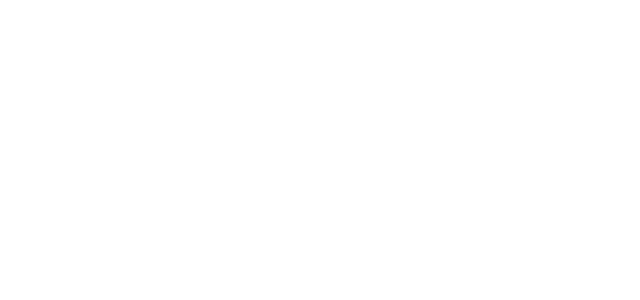
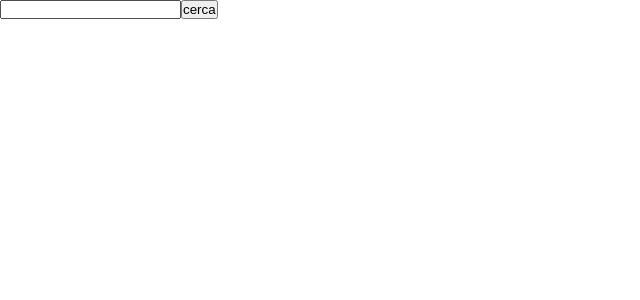
Before and after one commit to LorenzoOgnibene/vite-boolflix, a Vue app: page / in a window 1280 px wide. Shown: the top 300 px of the page, without its empty margins (0-640 px from the left). Built offline with nearby package versions, Linux system fonts and the light colour scheme.

Commit message:
Add search movie.

```diff
--- a/package.json
+++ b/package.json
@@ -9,6 +9,7 @@
     "preview": "vite preview"
   },
   "dependencies": {
+    "axios": "^1.2.2",
     "sass": "^1.57.1",
     "vue": "^3.2.45"
   },
--- a/src/App.vue
+++ b/src/App.vue
@@ -7,15 +7,15 @@ export default{
   components:{
     AppHeader,
     AppMain,
-  },
+
   data() {
     return {
       store,
     }
   },
 
+ }
 }
-
 </script>
 
 <template>
--- a/src/components/AppHeader.vue
+++ b/src/components/AppHeader.vue
@@ -1,13 +1,43 @@
 <script>
+    import axios from 'axios';
+    import { store } from '../store'
     export default {
         name : 'AppHeader',
-    }
+
+
+    data() {
+        return {
+            store,
+            apiUrl : 'https://api.themoviedb.org/3/search/movie',
+            apiKey : '4c2c925074dfd974675224d92a594272',
+        }
+    },
+    methods: {
+        getMovies(querySearch){
+                axios.get(this.apiUrl,{
+                    params: {
+                       api_key : this.apiKey,
+                       query : querySearch,
+                    }
+                })
+                .then((response) => {
+                    console.log(response.data.results);
+                    store.moviesList = response.data.results;
+
+                })
+                .catch(function (error){
+                    console.log(error)
+                })
+    },
+  }
+}
 </script>
 
 <template >
-    <div>
-
-    </div>
+    <nav>
+        <input type="search" v-model="store.searchMovie">
+        <button @click="getMovies(store.searchMovie)">cerca</button>
+    </nav>
 </template>
 
 <style lang="">
--- a/src/store.js
+++ b/src/store.js
@@ -2,4 +2,5 @@ import { reactive } from "vue";
 
 export const store = reactive({
     moviesList : [],
+    searchMovie : '',
 })
```
Also changed, not shown: 1 other file (tests, documents, lock files or other folders).
